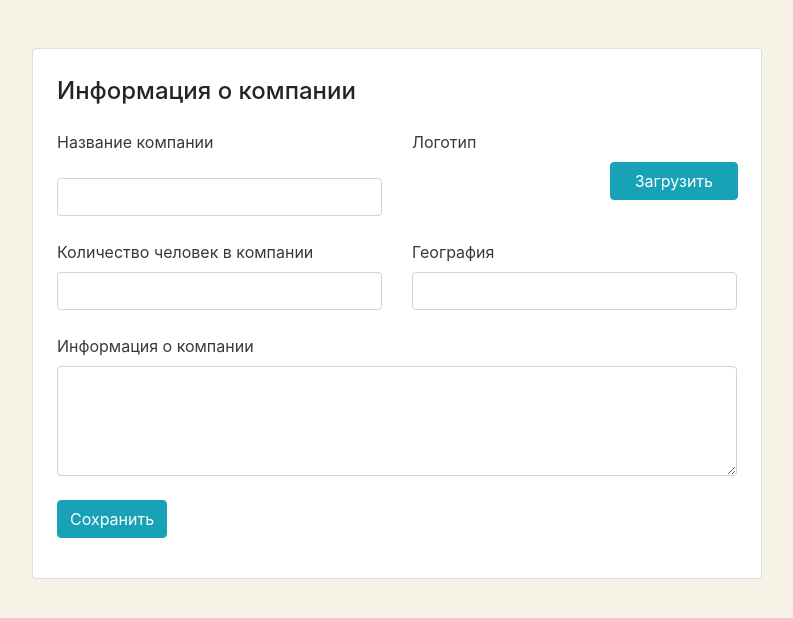
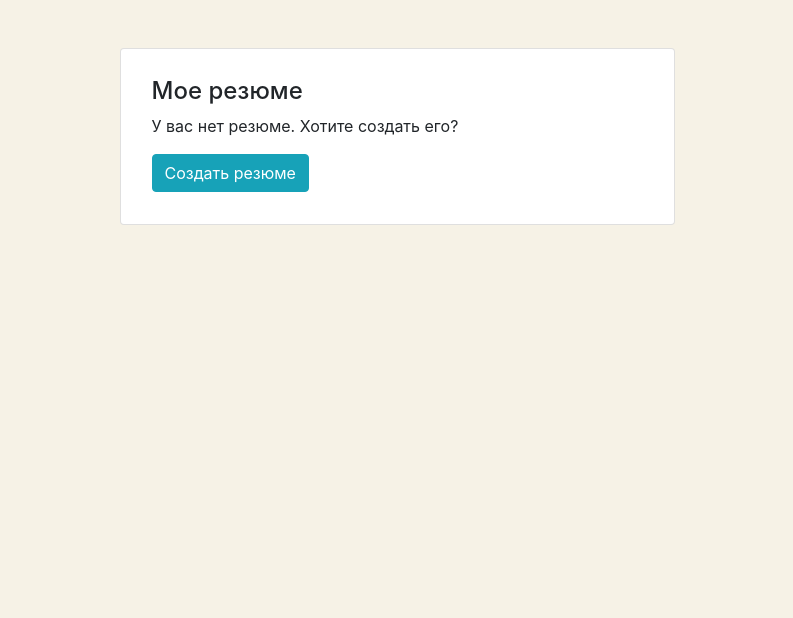
Before and after one commit to dnantonov/jumanji, a Django app: page /myresume/ in a window 1280 px wide. Shown: the part 72-690 px from the top of the page, without its empty margins (243-1036 px from the left). Run offline with Django 3.2, Linux system fonts and the light colour scheme; the visitor is signed in with stand-in values (Sample User, id 1); data that the repository does not hold is empty; parts of the project's set-up code (start-up, migrations or seed data) failed here and were passed over; some libraries are stand-ins or nearby versions.

Commit message:
Реализована функция создания нового резюме

```diff
--- a/vacancies/templates/vacancies/myresume.html
+++ /dev/null
@@ -1,90 +0,0 @@
-{% extends 'base.html' %}
-{% block title %}Редактировать | Джуманджи{% endblock %}
-
-{% block content %}
-<style>
-  body {background-color: #F6F2E6;}
-</style>
-
-<main class="container mt-3 pb-5">
-  <div class="row mt-5">
-    <div class="col-12 col-lg-8 offset-lg-2 m-auto">
-      <div class="card">
-        <div class="card-body px-4 pb-4">
-          <!-- Tab -->
-          <section class="tab-pane fade show active">
-            <h2 class="h4 pt-2 pb-3">Информация о&nbsp;компании</h2>
-            {% if messages %}
-              {% for message in messages %}
-              <p class="alert alert-info" role="alert">
-                {{ message }}
-              </p>
-              {% endfor %}
-            {% endif %}
-
-            <form method="post" action="" enctype="multipart/form-data">
-              {% csrf_token %}
-
-              <div class="row">
-                <div class="col-12 col-md-6">
-                  <div class="form-group pb-2">
-                    <label class="mb-4 text-dark" for="id_{{ form.name.name }}">Название компании</label>
-                    <input class="form-control" name="{{ form.name.name }}" type="text" value="{{ company.name }}" id="id_{{ form.name.name }}">
-                  </div>
-                </div>
-
-                <div class="col-12 col-md-6">
-                  <div class="form-group">
-                    <label class="mb-2 text-dark" for="id_{{ form.logo.name }}">Логотип</label>
-                    <div class="row align-items-center">
-                      <div class="col-6">
-                        <img src="{{ company.logo.url }}" alt="" style="max-width: 120px;height: auto;">
-                      </div>
-                      <div class="col-6" style="position: relative;">
-                        <div class="input-group-prepend" style="position: absolute; top: 0;right: 15px;">
-                          <span class="btn btn-info px-4">Загрузить</span>
-                        </div>
-                        <div class="custom-file" style="">
-                          <input type="file"  name="{{ form.logo.name }}" class="custom-file-input" id="id_{{ form.logo.name }}">
-                        </div>
-                      </div>
-                    </div>
-                  </div>
-                </div>
-              </div>
-
-              <div class="row">
-                <div class="col-12 col-md-6">
-                  <div class="form-group pb-2">
-                    <label class="mb-2 text-dark" for="id_{{ form.employee_count.name }}">Количество человек в компании</label>
-                    <input class="form-control" type="text" name="{{ form.employee_count.name }}" value="{{ company.employee_count }}" id="id_{{ form.employee_count.name }}">
-                  </div>
-                </div>
-
-                <div class="col-12 col-md-6">
-                  <div class="form-group pb-2">
-                    <label class="mb-2 text-dark" for="id_{{ form.location.name }}">География</label>
-                    <input class="form-control" type="text" name="{{ form.location.name }}" value="{{ company.location }}" id="id_{{ form.location.name }}">
-                  </div>
-                </div>
-              </div>
-
-              <div class="form-group pb-2">
-                <label class="mb-2 text-dark" for="id_{{ form.description.name }}">Информация о&nbsp;компании</label>
-                <textarea class="form-control" rows="4" name="{{ form.description.name }}"  id="id_{{ form.description.name }}" style="color:#000;">{{ company.description }}</textarea>
-              </div>
-              {{ form.errors }}
-              <div class="form-group">
-                <input type="submit" class="btn btn-info" value="Сохранить">
-              </div>
-            </form>
-
-          </section>
-          <!-- END Tab -->
-        </div>
-      </div>
-    </div>
-  </div>
-</main>
-
-{% endblock %}
--- a/vacancies/templates/vacancies/resume-create.html
+++ b/vacancies/templates/vacancies/resume-create.html
@@ -1,63 +1,17 @@
-<!DOCTYPE html>
-<html lang="ru">
+{% extends 'base.html' %}
+{% block title %}Создать резюме | Джуманджи{% endblock %}
 
-<head>
-  <meta charset="UTF-8">
-  <title>Создать резюме | Джуманджи</title>
-  <meta name="viewport" content="width=device-width, initial-scale=1.0, user-scalable=no">
-  <link rel="stylesheet" href="https://stackpath.bootstrapcdn.com/bootstrap/4.3.1/css/bootstrap.min.css" integrity="sha384-ggOyR0iXCbMQv3Xipma34MD+dH/1fQ784/j6cY/iJTQUOhcWr7x9JvoRxT2MZw1T" crossorigin="anonymous">
+{% block content %}
 <style>
-    body {
-      background-color: #F6F2E6;
-    }
+  body {background-color: #F6F2E6;}
 </style>
-</head>
-
-<body>
-  <header class="container mt-3">
-    <nav class="navbar navbar-expand-lg navbar-light bg-light">
-      <a class="navbar-brand mr-4 font-weight-bold" href="#">Джуманджи</a>
-      <button class="navbar-toggler" type="button" data-toggle="collapse" data-target="#navbarNav" aria-controls="navbarNav" aria-expanded="false" aria-label="Toggle navigation">
-        <span class="navbar-toggler-icon"></span>
-      </button>
-      <div class="collapse navbar-collapse justify-content-between" id="navbarNav">
-        <ul class="navbar-nav col-10">
-          <li class="nav-item">
-            <a class="nav-link text-dark" href="#">Вакансии</a>
-          </li>
-
-        </ul>
-        <ul class="navbar-nav col-2 justify-content-end">
-          <li class="nav-item active">
-            <div class="btn-group">
-              <button type="button" class="btn dropdown-toggle font-weight-bold" data-toggle="dropdown" aria-haspopup="true" aria-expanded="false">
-                Иван Топорыжкин
-              </button>
-              <div class="dropdown-menu dropdown-menu-right mt-3">
-                <a href="#" class="dropdown-item py-2">Профиль</a>
-                <a href="#" class="dropdown-item py-2">Резюме</a>
-                <a href="#" class="dropdown-item py-2">Компания</a>
-                <a href="#" class="dropdown-item py-2">Выйти</a>
-              </div>
-            </div>
-          </li>
-        </ul>
-      </div>
-    </nav>
-  </header>
-
 <main class="container mt-3 pb-5">
   <section class="col-12 col-lg-6 offset-lg-3 mt-5 card">
     <div class="card-body px-3 pb-4">
       <h1 class="h4 pt-2">Мое резюме</h1>
       <p class="mt-2">У вас нет резюме. Хотите создать его?</p>
-        <a href="#" class="btn btn-info mb-2">Создать резюме</a>
+      <a href="{% url 'myresume-create' %}" class="btn btn-info mb-2">Создать резюме</a>
     </div>
   </section>
 </main>
-
-  <script src="https://code.jquery.com/jquery-3.2.1.slim.min.js" integrity="sha384-KJ3o2DKtIkvYIK3UENzmM7KCkRr/rE9/Qpg6aAZGJwFDMVNA/GpGFF93hXpG5KkN" crossorigin="anonymous"></script>
-  <script src="https://cdnjs.cloudflare.com/ajax/libs/popper.js/1.12.9/umd/popper.min.js" integrity="sha384-ApNbgh9B+Y1QKtv3Rn7W3mgPxhU9K/ScQsAP7hUibX39j7fakFPskvXusvfa0b4Q" crossorigin="anonymous"></script>
-  <script src="https://maxcdn.bootstrapcdn.com/bootstrap/4.0.0/js/bootstrap.min.js" integrity="sha384-JZR6Spejh4U02d8jOt6vLEHfe/JQGiRRSQQxSfFWpi1MquVdAyjUar5+76PVCmYl" crossorigin="anonymous"></script>
-</body>
-</html>
+{% endblock %}
--- a/vacancies/urls.py
+++ b/vacancies/urls.py
@@ -6,7 +6,7 @@ from .views import (MainView, VacanciesView, CategoryView,
                     CompanyView, VacancyView, SendApplicationView,
                     MyCompanyView, MyCompanyVacanciesView,
                     MyCompanyVacancyView, MyCompanyEditView,
-                    SearchView, MyResumeView)
+                    SearchView, MyResumeView, MyResumeCreateView)
 
 
 urlpatterns = [
@@ -23,7 +23,8 @@ urlpatterns = [
     path('mycompany/vacancies/<int:id>/', MyCompanyVacancyView.as_view(), name="mycompany-vacancy"),
 
     path('search/', SearchView.as_view(), name="search"),
-    path('myresume/', MyResumeView.as_view(), name="myresume")
+    path('myresume/', MyResumeView.as_view(), name="myresume"),
+    path('myresume/create', MyResumeCreateView.as_view(), name="myresume-create")
 ]
 
 if settings.DEBUG:
--- a/vacancies/views.py
+++ b/vacancies/views.py
@@ -9,7 +9,7 @@ from django.http import (HttpResponseNotFound,
 from django.core.exceptions import ObjectDoesNotExist
 
 from .models import Specialty, Company, Vacancy, Application, Resume
-from .forms import ApplicationForm, CompanyForm, VacancyForm
+from .forms import ApplicationForm, CompanyForm, VacancyForm, ResumeForm
 
 
 class MainView(View):
@@ -163,12 +163,8 @@ class MyCompanyVacancyView(View):
         return render(request, 'vacancies/vacancy-edit.html')
 
 
-class MyResumeView(View):
-    def get(self, request):
-        return render(request, 'vacancies/myresume.html')
-
-
 class SearchView(ListView):
+    # CBS для выдачи поисковых запросов
     def get(self, request):
         query = self.request.GET.get('q')
         object_list = Vacancy.objects.filter(
@@ -178,6 +174,41 @@ class SearchView(ListView):
         return render(request, 'vacancies/search.html', context)
 
 
+class MyResumeView(View):
+    # CBS для отображения страницы редактирования резюме
+    def get(self, request):
+        form = ResumeForm
+        try:
+            resume = Resume.objects.get(user=request.user)
+            context = {'resume': resume, 'form': form}
+            return render(request, 'vacancies/resume-edit.html', context)
+        except ObjectDoesNotExist:
+            return render(request, 'vacancies/resume-create.html')
+
+        def post(self, request):
+            instance = Resume.objects.get(user=request.user)
+            form = ResumeForm(request.POST or None, instance=instance)
+            if form.is_valid():
+                resume = form.save(commit=False)
+                resume.user = request.user
+                resume.save()
+                messages.success(request, 'Ваше резюме обновлено!')
+                return redirect(self.request.path_info)
+            return render(request, 'vacancies/resume-edit.html')
+
+
+
+class MyResumeCreateView(View):
+    # CBS для создания нового резюме
+    def get(self, request):
+        Resume.objects.create(
+                user=request.user,
+                name="Имя",
+                surname="Фамилия"
+        )
+        return redirect('myresume')
+
+
 def custom_handler404(request, exception):
     return HttpResponseNotFound('Страница не найдена!')
 
```
Also changed, not shown: vacancies/forms.py (+7 -1 lines), vacancies/models.py (+5 -4 lines), vacancies/templates/vacancies/resume-edit.html (+54 -72 lines). Lines whose indentation alone changed are shown as unchanged.
